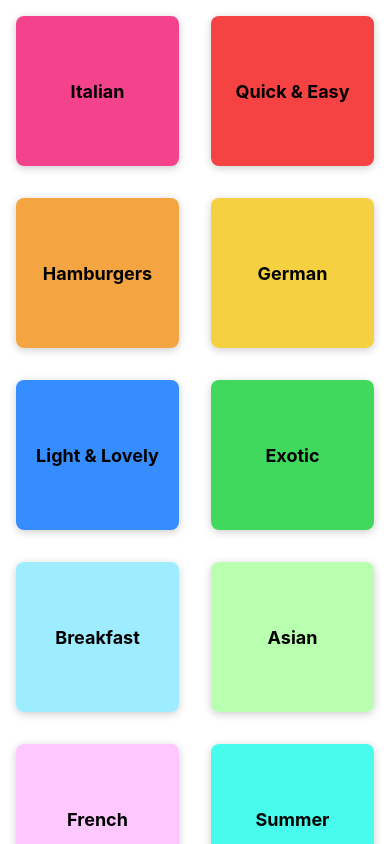
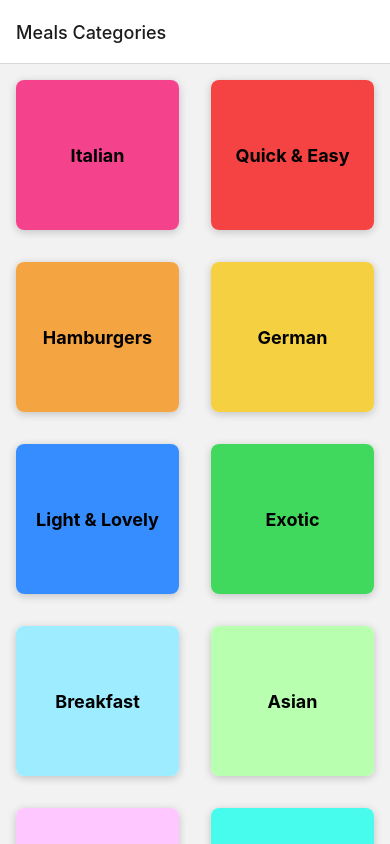
Before and after one commit to yeryshevArtem/react-native-course, a React Native app: screen / in a window 390 px wide. Built offline with nearby package versions, Linux system fonts and the light colour scheme.

Commit message:
Add react-native navigation

```diff
--- a/App.js
+++ b/App.js
@@ -1,11 +1,19 @@
 import { StatusBar } from 'expo-status-bar';
 import CategoriesScreen from './screens/CategoriesScreen';
+import { NavigationContainer } from '@react-navigation/native';
+import { createNativeStackNavigator } from '@react-navigation/native-stack';
+
+const Stack = createNativeStackNavigator();
 
 export default function App() {
   return (
     <>
-      <StatusBar style="light" />
-      <CategoriesScreen />
+      <StatusBar style="dark" />
+      <NavigationContainer>
+        <Stack.Navigator>
+          <Stack.Screen name="Meals Categories" component={CategoriesScreen} />
+        </Stack.Navigator>
+      </NavigationContainer>
     </>
   );
 }
--- a/package.json
+++ b/package.json
@@ -9,10 +9,14 @@
     "web": "expo start --web"
   },
   "dependencies": {
+    "@react-navigation/native": "^6.1.12",
+    "@react-navigation/native-stack": "^6.9.22",
     "expo": "~50.0.6",
     "expo-status-bar": "~1.11.1",
     "react": "18.2.0",
-    "react-native": "0.73.4"
+    "react-native": "0.73.4",
+    "react-native-safe-area-context": "4.8.2",
+    "react-native-screens": "~3.29.0"
   },
   "devDependencies": {
     "@babel/core": "^7.20.0"
```
Also changed, not shown: 1 other file (tests, documents, lock files or other folders).
